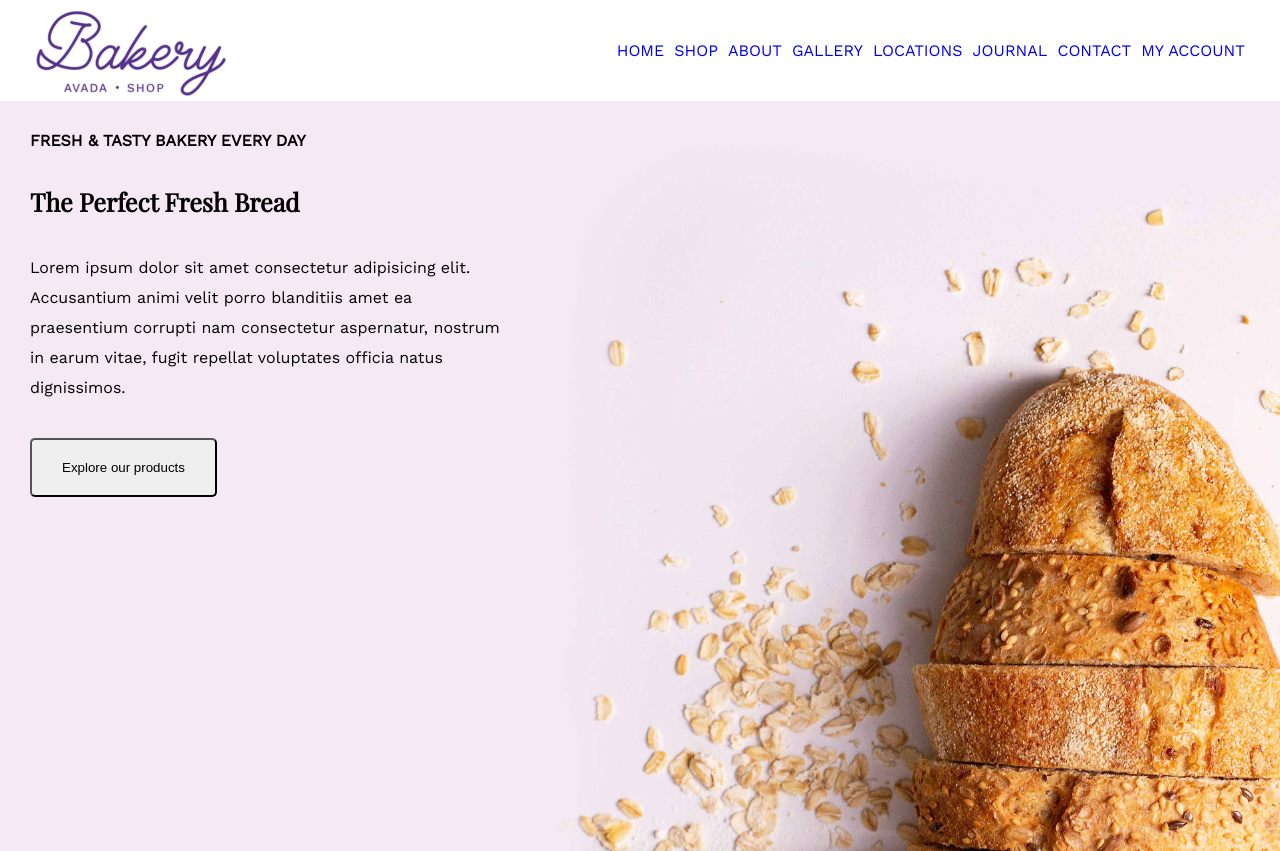
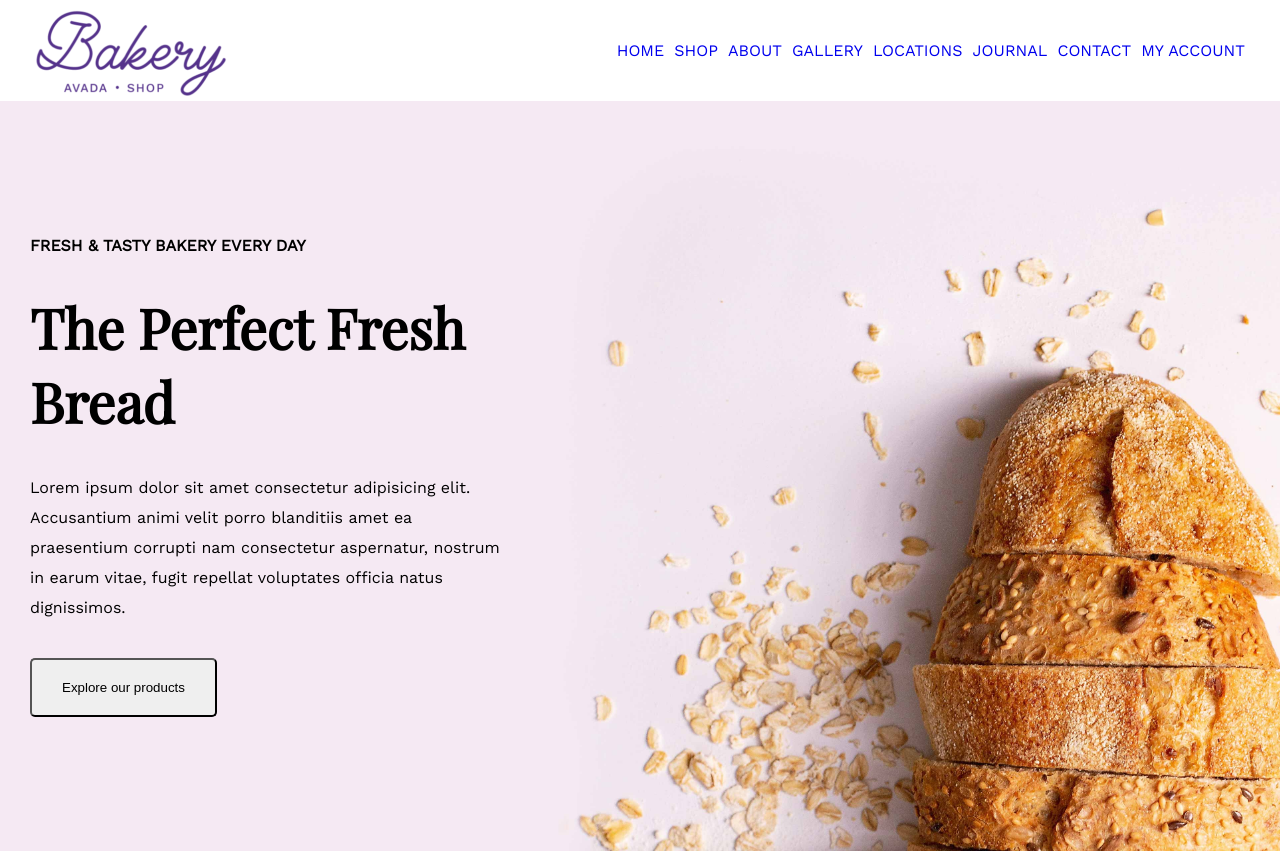
Before and after one commit to EnricoNapolitano/2023-01-31-esame_midterm, a Vue app in the folder proj-html-vuejs/: page / in a window 1280 px wide. Built offline with nearby package versions, Linux system fonts and the light colour scheme.

Commit message:
container in HeroJumbo

```diff
--- a/proj-html-vuejs/src/components/AppHeader/HeroJumbo.vue
+++ b/proj-html-vuejs/src/components/AppHeader/HeroJumbo.vue
@@ -9,9 +9,11 @@ export default {
 </script>
 
 <template>
-    <section id="hero-jumbo">
-        <action-call :label="data.jumbo_label" :title="data.jumbo_title" :paragraph="data.jumbo_paragraph"
-            :botton_label="data.jumbo_button"></action-call>
+    <section id="hero-jumbo" class="d-flex ai-center">
+        <div class="container">
+            <action-call :label="data.jumbo_label" :title="data.jumbo_title" :paragraph="data.jumbo_paragraph"
+                :botton_label="data.jumbo_button"></action-call>
+        </div>
     </section>
 </template>
 
@@ -21,6 +23,10 @@ export default {
 #hero-jumbo {
     height: 750px;
     width: auto;
-    @include bg-image
+    @include bg-image;
+
+    h2 {
+        font-size: 55px;
+    }
 }
 </style>
```
